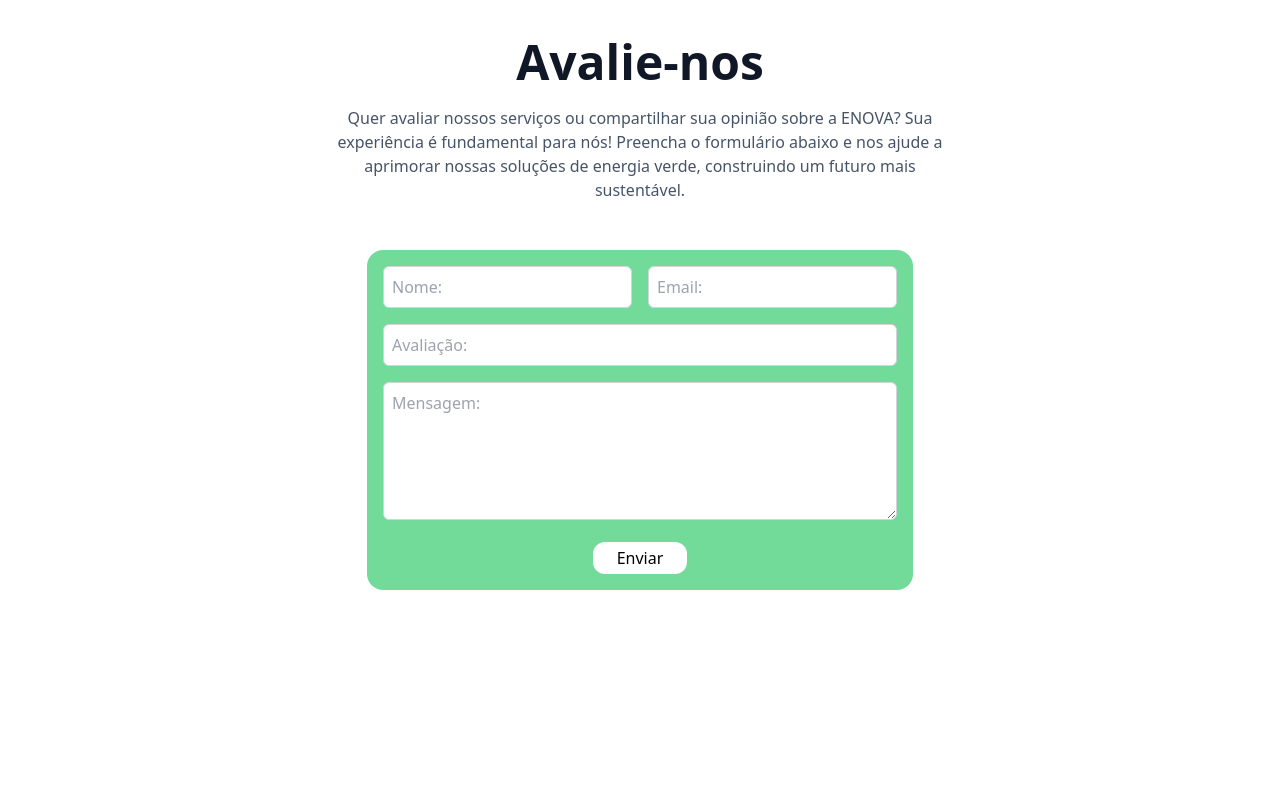
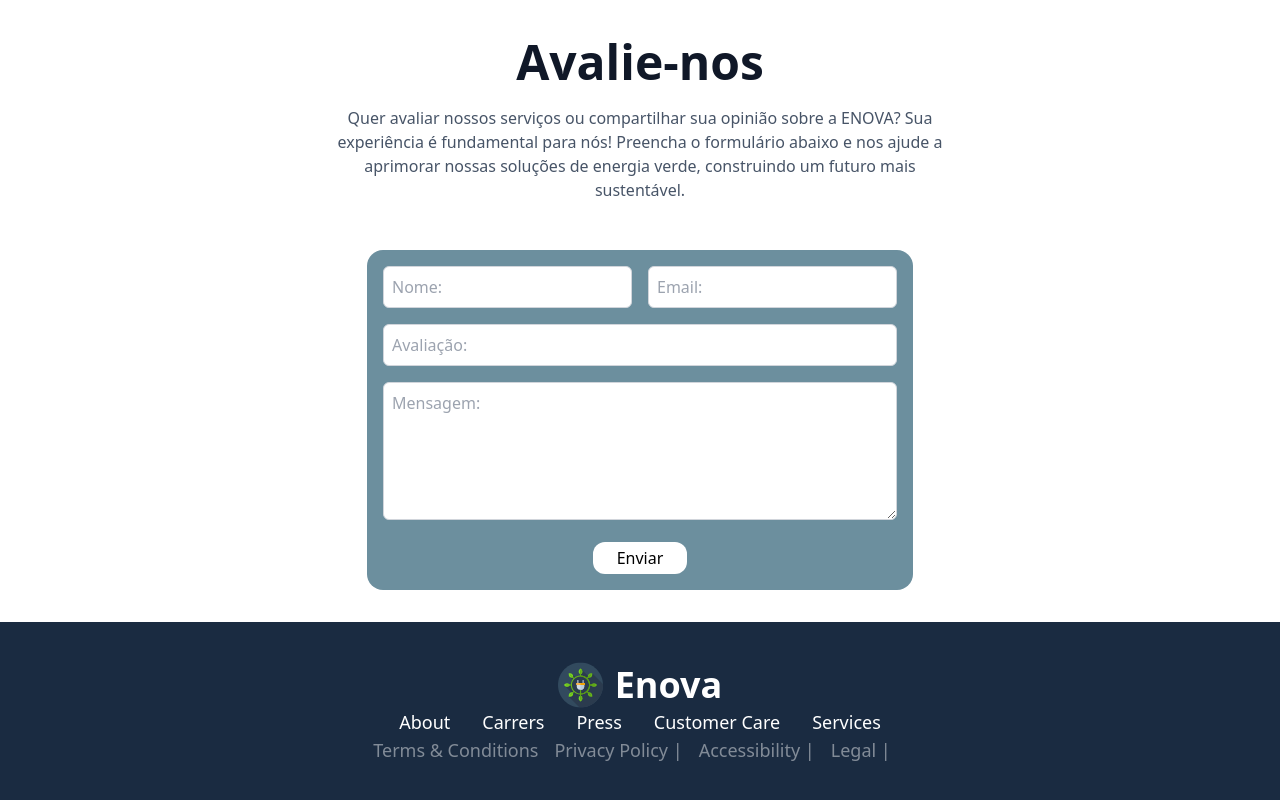
Before and after one commit to EnovaGS/teste-front, a Next.js app: page / in a window 1280 px wide. Shown: the part 3160-3960 px from the top of the page. Before the commit the page ends 3782 px from the top, so only its background shows below. Built offline with nearby package versions, Linux system fonts and the light colour scheme.

Commit message:
FOOTERRRR

```diff
--- a/src/app/page.tsx
+++ b/src/app/page.tsx
@@ -1,5 +1,6 @@
 import Avaliacao from "@/components/Avaliacao/Avaliacao";
 import FonteEnergia from "@/components/FonteEnergia/FonteEnergia";
+import Footer from "@/components/Footer/Footer";
 import Header from "@/components/Header/Header";
 import Hero from "@/components/Hero/Hero";
 import Integrantes from "@/components/Integrantes/Integrantes";
@@ -14,6 +15,7 @@ export default function Home() {
       <Problema/>
       <Integrantes/>
       <Avaliacao/>
+      <Footer/>
     </>
   );
 }
--- a/src/components/Avaliacao/Avaliacao.tsx
+++ b/src/components/Avaliacao/Avaliacao.tsx
@@ -3,7 +3,7 @@ export default function Avaliacao() {
         <section className="flex flex-col items-center">
             <h2 className="mt-12 mb-5 text-[#101828] font-semibold text-3xl md:text-4xl lg:text-5xl">Avalie-nos</h2>
             <h3 className="mb-12 text-xs text-center text-[#475467] md:text-sm lg:text-base lg:w-1/2">Quer avaliar nossos serviços ou compartilhar sua opinião sobre a ENOVA? Sua experiência é fundamental para nós! Preencha o formulário abaixo e nos ajude a aprimorar nossas soluções de energia verde, construindo um futuro mais sustentável.</h3>
-            <form className="space-y-4 mb-8 p-4 bg-[#72DB9A] rounded-2xl">
+            <form className="space-y-4 mb-8 p-4 bg-[#6C8F9E] rounded-2xl">
                 <div className="flex flex-col md:flex-row md:space-x-4">
                     <div className="flex-1">
                         <input type="text" id="nome" name="nome" placeholder="Nome:" required className="w-full border border-gray-300 rounded-md p-2" />
--- /dev/null
+++ b/src/components/Footer/Footer.tsx
@@ -0,0 +1,30 @@
+import Image from "next/image"
+import Logo from "../../../public/img/logo.svg"
+
+export default function Footer() {
+    return (
+      <footer className="flex flex-col items-center py-10 bg-[#1A2B41]">
+            <div className="flex items-center lg:space-x-3">
+                <Image src={Logo} alt="Logo da Enova"/>
+                <h1 className="text-white font-bold text-4xl">Enova</h1>
+            </div>
+            <div>
+                <ul className="flex justify-center items-center  space-x-4 lg:space-x-8">
+                    <li><a href="#" className="text-white hover:text-gray-400 outline-none text-base lg:text-lg">About</a></li>
+                    <li><a href="#" className="text-white hover:text-gray-400 outline-none text-base lg:text-lg">Carrers</a></li>
+                    <li><a href="#" className="text-white hover:text-gray-400 outline-none text-base lg:text-lg">Press</a></li>
+                    <li><a href="#" className="text-white hover:text-gray-400 outline-none text-base lg:text-lg">Customer Care</a></li>
+                    <li><a href="#" className="text-white hover:text-gray-400 outline-none text-base lg:text-lg">Services</a></li>
+                </ul>
+            </div>
+            <div>
+                <ul className="flex justify-between gap-0 items-center">
+                    <li className="mr-4"><a href="" className="text-white hover:text-gray-400 outline-none text-base lg:text-lg opacity-45 ">Terms & Conditions </a></li>
+                    <li className="mr-4"><a href="" className="text-white hover:text-gray-400 outline-none text-base lg:text-lg opacity-45">Privacy Policy |</a></li>
+                    <li className="mr-4"><a href="" className="text-white hover:text-gray-400 outline-none text-base lg:text-lg opacity-45">Accessibility |</a></li>
+                    <li className="mr-4"><a href="" className="text-white hover:text-gray-400 outline-none text-base lg:text-lg opacity-45">Legal |</a></li>
+                </ul>
+            </div>
+      </footer>
+    )
+  }
```
